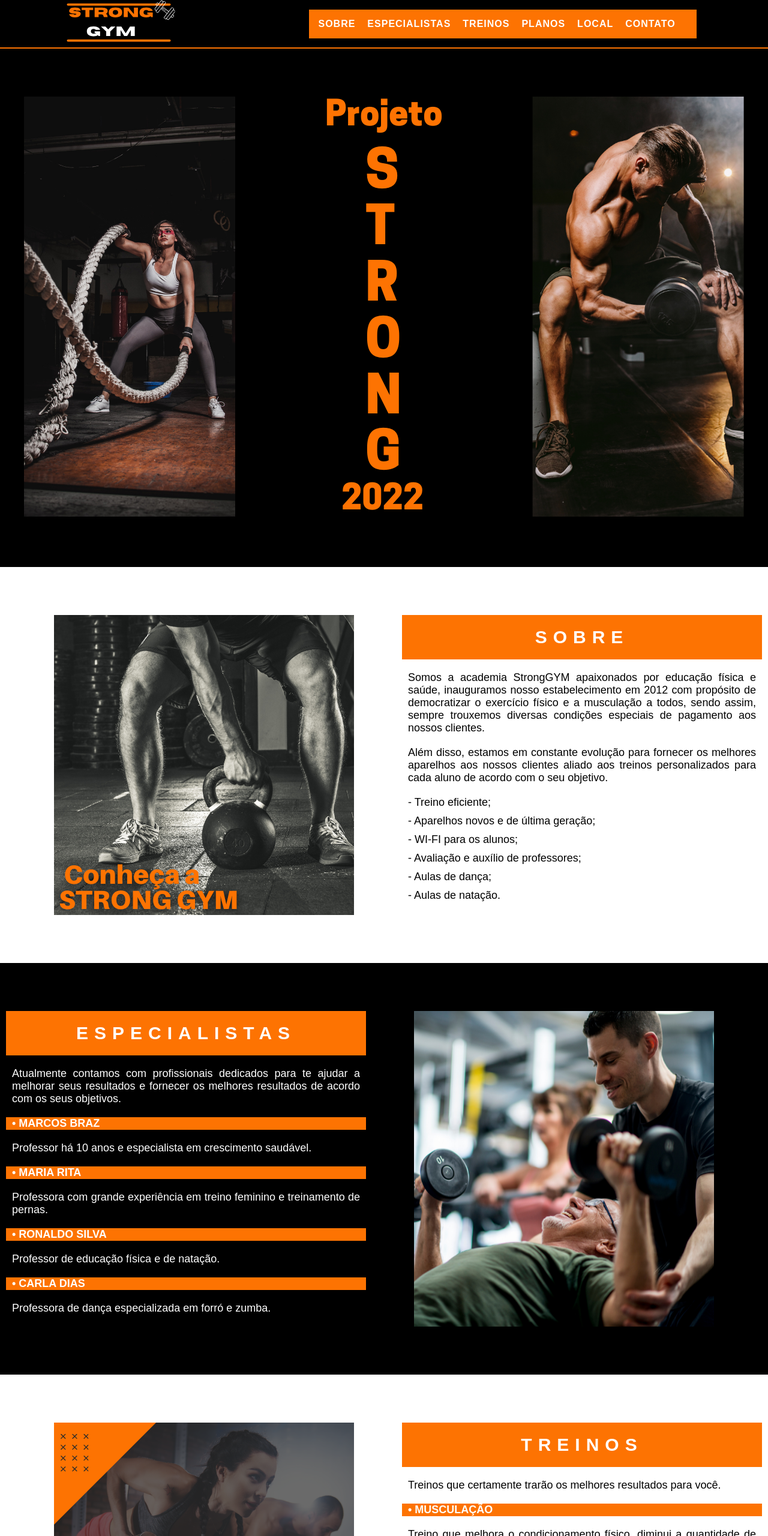
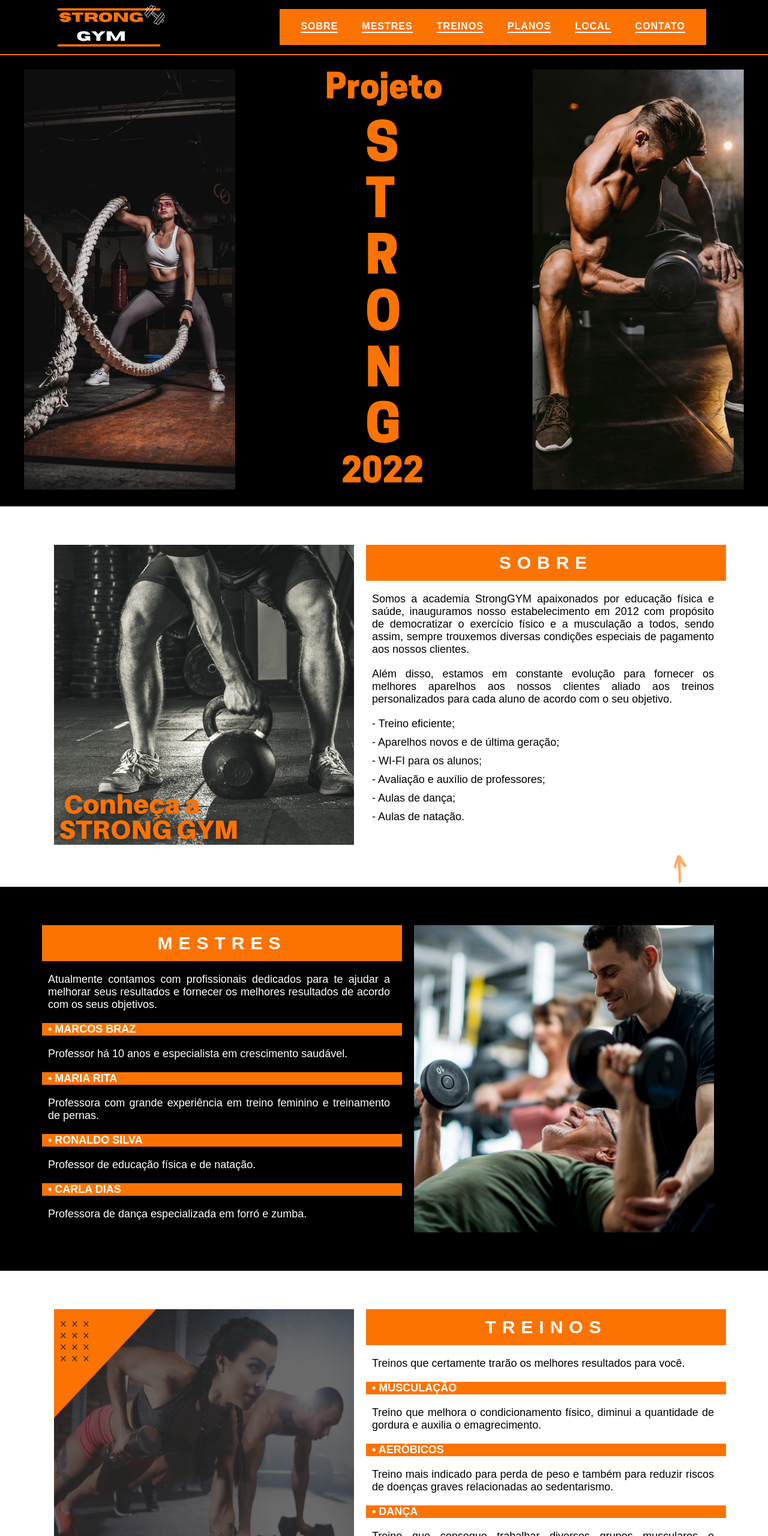
Before and after one commit to TheuZN/estudos-html-css, a plain HTML site: page index.html in a window 1280 px wide. Shown: the top 2560 px of the page at 60% size. Drawn offline with Linux system fonts and the light colour scheme.

Commit message:
atualizacao

```diff
--- a/css/style.css
+++ b/css/style.css
@@ -3,14 +3,8 @@
     padding: 0;
 }
 
-.container {
-    max-width: 1280px;
-    margin: 0 auto;
-}
-
 header {
     background-color: black;
-    position: sticky;
     top: 0;
     left: 0;
     width: 100%;
@@ -21,6 +15,10 @@ header {
     justify-content: space-around;
     align-items: center;
     flex-wrap: wrap;
+}
+
+header img {
+    margin-top: 5px;
 }
 
 footer {
@@ -34,9 +32,17 @@ footer {
     font-family: Arial, Helvetica, sans-serif;
 }
 
+.seta {
+    top: 90%;
+    margin-left: 87%;
+    position: sticky;
+    cursor: pointer;
+    opacity: 0.6;
+    border-radius: 2px;
+}
 
 h1 {
-    padding: 20px;
+    padding: 13px;
     background-color: #fd7302;
     color: white;
     text-align: center;
@@ -62,8 +68,20 @@ p {
     font-family: Arial, Helvetica, sans-serif;
     text-align: justify;
     padding-left: 10px;
-    padding-right: 10px;
+    padding-right: 20px;
+}
 
+.img {
+    max-height: 750px;
+    max-width: 100%;
+    padding-left: 20px;
+    padding-right: 20px;
+}
+
+.texto {
+    max-height: 750px;
+    max-width: 600px;
+    height: 100%;
 }
 
 .menu {
@@ -81,7 +99,9 @@ p {
 
 .menu a {
     text-decoration: none;
-}
+    margin-left: 20px;
+    margin-top: 5px;
+    margin-bottom: 5px;}
 
 .menu ul {
     text-transform: uppercase;
@@ -104,10 +124,15 @@ p {
     font-family: Arial, Helvetica, sans-serif;
     text-transform: uppercase;
     font-weight: bold;
+    border-bottom: 2px solid white;
+}
+.menu li:hover {
+    color: black;
+    border-bottom: 2px solid black;
 }
 
 #banner {
-    padding: 10vmin;
+    padding: 3vmin;
     padding-left: 0;
     padding-right: 0;
     background-color: black;
@@ -122,15 +147,8 @@ p {
     display: flex;
     flex-wrap: wrap;
     justify-content: center;
-    margin-top: 10vmin;
     height: 100%;
-}
-
-#sobre img {
-    max-height: 750px;
-    max-width: 100%;
-    padding: 10vmin;
-    padding-top: 0;
+    padding: 8vmin;
 }
 
 #sobre li {
@@ -143,13 +161,16 @@ p {
         padding-left: 10px;
 }
 
-.texto_sobre {
-    max-height: 750px;
-    max-width: 600px;
+#sobre {
+    display: flex;
+    flex-wrap: wrap;
+    justify-content: center;
     height: 100%;
+    padding: 8vmin;
+    padding-bottom: 2vmin;
 }
 
-#especialistas {
+#mestres {
     display: flex;
     flex-wrap: wrap;
     flex-direction:row-reverse;
@@ -157,41 +178,15 @@ p {
     background-color: black;
     color: white;
     height: 100%;
-}
-
-#especialistas img {
-    max-height: 750px;
-    max-width: 100%;
-    padding: 10vmin;
-
-}
-
-.texto_especialista {
-    max-height: 100%;
-    max-width: 600px;
-    margin-top: 10vmin;
-    margin-bottom: 10vmin;
+    padding: 8vmin;
 }
 
 #treinos {
     display: flex;
     flex-wrap: wrap;
     justify-content: center;
-    margin-top: 10vmin;
     height: 100%;
-}
-
-#treinos img {
-    max-height: 750px;
-    max-width: 100%;
-    padding: 10vmin;
-    padding-top: 0;
-}
-
-.texto_treinos {
-    max-height: 750px;
-    max-width: 600px;
-    height: 100%;
+    padding: 8vmin;
 }
 
 #planos {
@@ -202,39 +197,15 @@ p {
     background-color: black;
     color: white;
     height: 100%;
-}
-
-#planos img {
-    max-height: 750px;
-    max-width: 100%;
-    padding: 10vmin;
-}
-
-.texto_planos {
-    max-height: 100%;
-    max-width: 600px;
-    margin-top: 10vmin;
-    margin-bottom: 10vmin;
+    padding: 8vmin;
 }
 
 #local {
     display: flex;
     flex-wrap: wrap;
     justify-content: center;
-    margin-top: 10vmin;
     height: 100%;
-}
-
-#local iframe {
-    max-height: 750px;
-    max-width: 100%;
-    padding: 10vmin;
-    padding-top: 0;
-}
-
-.texto_local {
-    max-height: 100%;
-    max-width: 600px;
+    padding: 8vmin;
 }
 
 #contato {
@@ -245,19 +216,7 @@ p {
     background-color: black;
     color: white;
     height: 100%;
-}
-
-#contato img {
-    max-height: 750px;
-    max-width: 100%;
-    padding: 10vmin;
-}
-
-.texto_contato {
-    max-height: 100%;
-    max-width: 600px;
-    margin-top: 10vmin;
-    margin-bottom: 10vmin;
+    padding: 8vmin;
 }
 
 footer {
@@ -284,6 +243,6 @@ footer li {
     font-family: Arial, Helvetica, sans-serif;
     font-size: 18px;
     text-align: center;
-    padding-top: 50px;
+    padding-top: 60px;
     clear: both;
 }
--- a/index.html
+++ b/index.html
@@ -10,11 +10,11 @@
 </head>
 <body>
 
-    <header>
+    <header id="cabecalho">
             <a href="index.html"><img src="img/logo.svg" alt="Logo StrongGYM"></a>
             <ul class="menu">
                 <a href="#sobre"><li>Sobre</li></a>
-                <a href="#especialistas"><li>Especialistas</li></a>
+                <a href="#mestres"><li>Mestres</li></a>
                 <a href="#treinos"><li>Treinos</li></a>
                 <a href="#planos"><li>Planos</li></a>
                 <a href="#local"><li>Local</li></a>
@@ -26,9 +26,9 @@
 
     <section id="sobre">
 
-            <img src="img/sobre.png" alt="Sobre a StrongGYM">
+            <img class="img" src="img/sobre.png" alt="Sobre a StrongGYM">
 
-            <div class="texto_sobre">
+            <div class="texto">
                 <h1>Sobre</h1>
                 <p>Somos a academia StrongGYM apaixonados por educação física e saúde, inauguramos nosso estabelecimento em 2012 com propósito de democratizar o exercício físico e a musculação a todos, sendo assim, sempre trouxemos diversas condições especiais de pagamento aos nossos clientes.
                 </p>
@@ -45,14 +45,15 @@
             </div>
     </section>
 
-    <section id="especialistas">
+    <a class="seta" href="#cabecalho"><img src="img/topo.png" alt="Seta para voltar ao topo"></a>
 
-                <img src="img/prof.png" alt="Especialistas StrongGYM">
+    <section id="mestres">
 
-            <div class="texto_especialista">
-                <h1>Especialistas</h1>
-                <p>Atualmente contamos com profissionais dedicados para te ajudar a melhorar seus resultados e fornecer os melhores resultados de acordo com os seus objetivos.
-                </p>
+            <img class="img" src="img/prof.png" alt="Mestres StrongGYM">
+
+        <div class="texto">
+            <h1>Mestres</h1>
+            <p>Atualmente contamos com profissionais dedicados para te ajudar a melhorar seus resultados e fornecer os melhores resultados de acordo com os seus objetivos.</p>
             <h3>• Marcos Braz</h3>
             <p>Professor há 10 anos e especialista em crescimento saudável.</p>
             <h3>• Maria Rita</h3>
@@ -62,14 +63,13 @@
             <h3>• Carla Dias</h3>
             <p>Professora de dança especializada em forró e zumba.</p>
         </div>
-        </div>
     </section>
 
     <section id="treinos">
 
-                <img src="img/treino.png" alt="Treinos StrongGYM">
+                <img class="img" src="img/treino.png" alt="Treinos StrongGYM">
 
-            <div class="texto_treinos">
+            <div class="texto">
                 <h1>Treinos</h1>
                 <p>Treinos que certamente trarão os melhores resultados para você.
                 </p>
@@ -86,9 +86,9 @@
 
     <section id="planos">
 
-                <img src="img/plano.png" alt="Planos StrongGYM">
+                <img class="img" src="img/plano.png" alt="Planos StrongGYM">
 
-            <div class="texto_planos">
+            <div class="texto">
                 <h1>Planos</h1>
                 <p>Conheça nossos planos:</p>
                 <h3>• Plano Mensal</h3>
@@ -102,11 +102,12 @@
             </div>
     </section>
 
+
     <section id="local">
 
-                <iframe src="https://www.google.com/maps/embed?pb=!1m18!1m12!1m3!1d914.9985141995885!2d-46.695210470753516!3d-23.46067886880545!2m3!1f0!2f0!3f0!3m2!1i1024!2i768!4f13.1!3m3!1m2!1s0x94cef98c2087d283%3A0x3ecb75369ab17496!2sR.%20do%20Outono%2C%20408%20-%20Vila%20Itaberaba%2C%20S%C3%A3o%20Paulo%20-%20SP%2C%2002847-060!5e0!3m2!1spt-BR!2sbr!4v1646144585854!5m2!1spt-BR!2sbr" width="500" height="500" style="border:0;" allowfullscreen="" loading="lazy"></iframe>
+                <iframe class="img" src="https://www.google.com/maps/embed?pb=!1m18!1m12!1m3!1d914.9985141995885!2d-46.695210470753516!3d-23.46067886880545!2m3!1f0!2f0!3f0!3m2!1i1024!2i768!4f13.1!3m3!1m2!1s0x94cef98c2087d283%3A0x3ecb75369ab17496!2sR.%20do%20Outono%2C%20408%20-%20Vila%20Itaberaba%2C%20S%C3%A3o%20Paulo%20-%20SP%2C%2002847-060!5e0!3m2!1spt-BR!2sbr!4v1646144585854!5m2!1spt-BR!2sbr" width="500" height="500" style="border:0;" allowfullscreen="" loading="lazy"></iframe>
 
-            <div class="texto_local">
+            <div class="texto">
                 <h1>Local</h1>
                 <p>Rua do Outono,408 - Vila Itaberaba / São Paulo - SP / CEP: 02847 - 060 </p>
                 <h3>• Horário:</h3>
@@ -122,9 +123,9 @@
 
     <section id="contato">
 
-            <img src="img/contato.png" alt="Contato StrongGYM">
+            <img class="img" src="img/contato.png" alt="Contato StrongGYM">
 
-            <div class="texto_contato">
+            <div class="texto">
                 <h1>Contato</h1>
                 <p> Temos atendimento diário para tirar suas dúvidas, entre em contato conosco: </p>
                 <h3>• Telefone:</h3>
```
Also changed, not shown: img/prof2.png (added), img/topo.png (added). Lines whose indentation alone changed are shown as unchanged.
